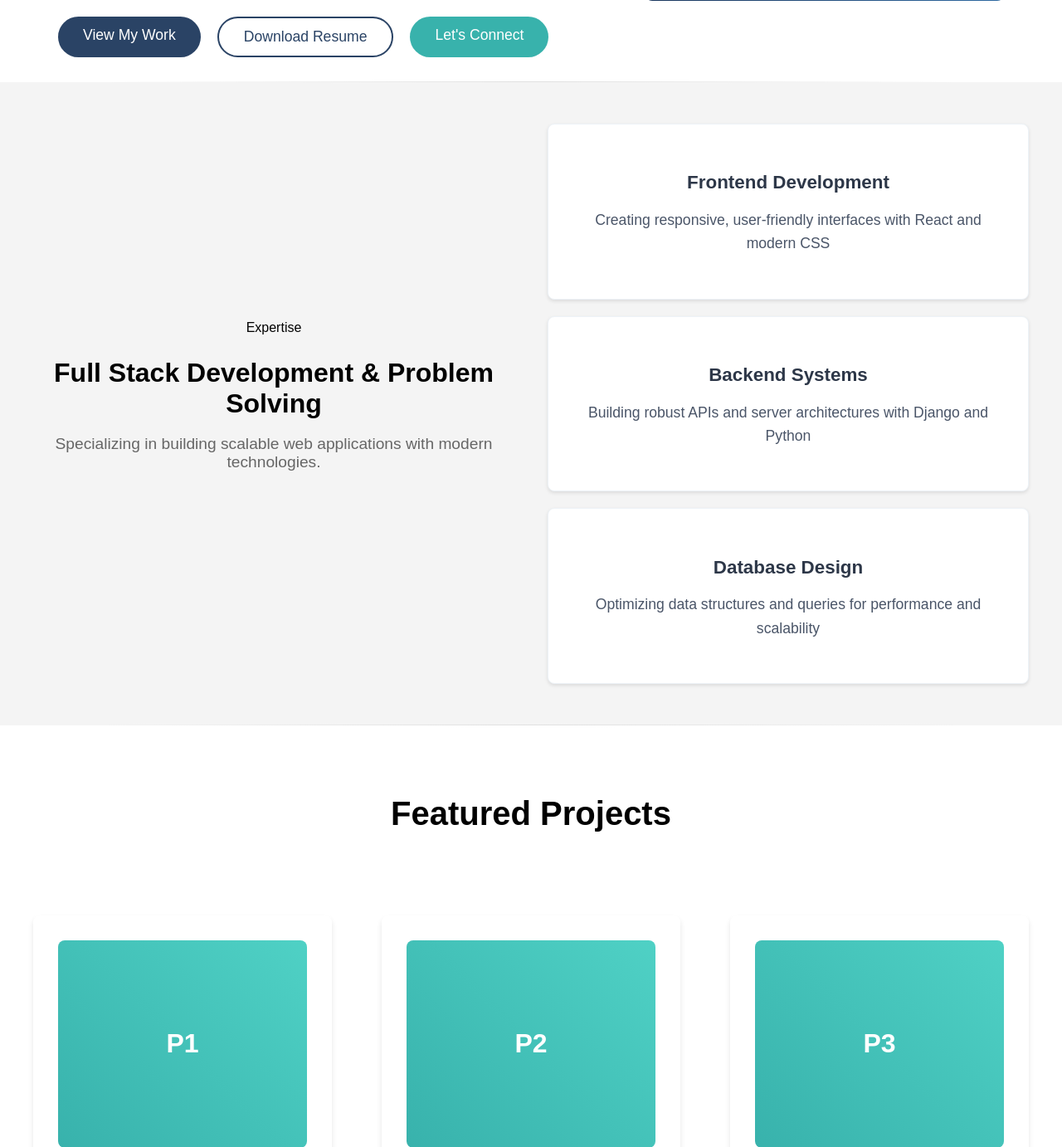
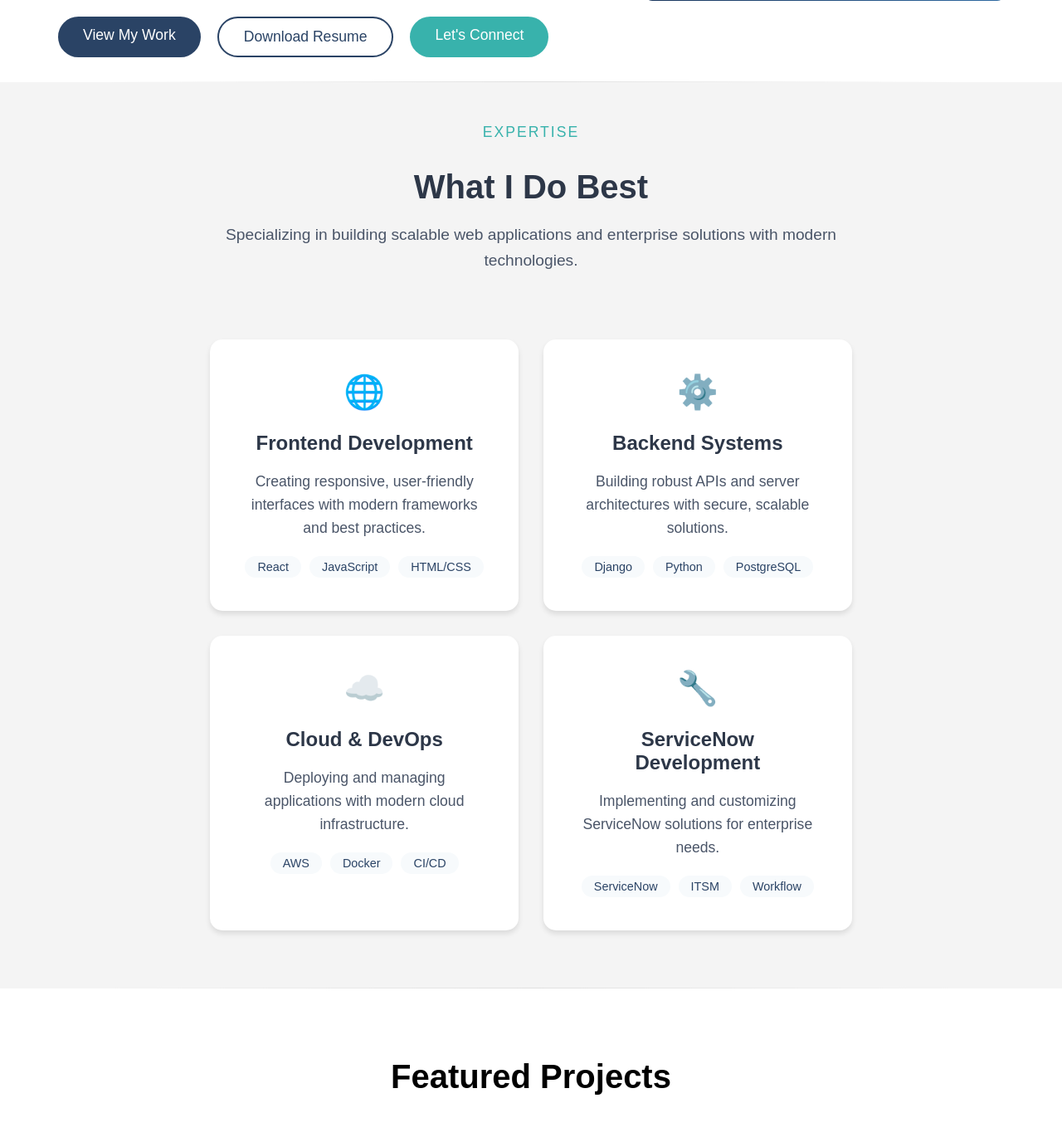
Before and after one commit to mlamin1/PersonalWebsite, a Django app: page / in a window 1280 px wide. Shown: the part 477-1859 px from the top of the page at 83% size. Run offline with Django 5.2, Linux system fonts and the light colour scheme.

Commit message:
Enhanced expertise section with modern design and skill tags

```diff
--- a/main/static/main/styles.css
+++ b/main/static/main/styles.css
@@ -326,35 +326,82 @@ nav {
 }
 
 .expertise-grid {
-    flex: 1;
-    display: flex;
-    flex-direction: column;
-    gap: 20px;
+    display: grid;
+    grid-template-columns: repeat(auto-fit, minmax(280px, 1fr));
+    gap: 30px;
+    padding: 20px;
 }
 
 .expertise-item {
     background-color: white;
-    padding: 35px;      /* More padding */
-    border-radius: 8px;
-    box-shadow: 0 2px 4px rgba(0,0,0,0.1);
-    transition: transform 0.3s ease;
-    border: 1px solid var(--background-dark);
+    padding: 40px;
+    border-radius: 15px;
+    box-shadow: 0 4px 6px rgba(0, 0, 0, 0.1);
+    transition: all 0.3s ease;
+    text-align: center;
+    position: relative;
+    overflow: hidden;
+}
+
+.expertise-item::before {
+    content: '';
+    position: absolute;
+    top: 0;
+    left: 0;
+    width: 100%;
+    height: 4px;
+    background: linear-gradient(to right, var(--primary-color), var(--secondary-color));
+    opacity: 0;
+    transition: opacity 0.3s ease;
 }
 
 .expertise-item:hover {
     transform: translateY(-5px);
+    box-shadow: 0 8px 12px rgba(0, 0, 0, 0.15);
+}
+
+.expertise-item:hover::before {
+    opacity: 1;
+}
+
+.expertise-icon {
+    font-size: 2.5em;
+    margin-bottom: 20px;
 }
 
 .expertise-item h3 {
     color: var(--text-primary);
+    font-size: 1.5em;
     margin-bottom: 15px;
-    font-size: 1.4em;   /* Larger titles */
 }
 
 .expertise-item p {
     color: var(--text-secondary);
     line-height: 1.6;
-    font-size: 1.1em;   /* Larger text */
+    margin-bottom: 20px;
+    font-size: 1.1em;
+}
+
+.expertise-item .skill-tags {
+    display: flex;
+    flex-wrap: wrap;
+    gap: 10px;
+    justify-content: center;
+}
+
+.expertise-item .skill-tags span {
+    background-color: var(--background-light);
+    color: var(--primary-color);
+    padding: 5px 15px;
+    border-radius: 20px;
+    font-size: 0.9em;
+    font-weight: 500;
+    transition: all 0.3s ease;
+}
+
+.expertise-item:hover .skill-tags span {
+    background-color: var(--primary-color);
+    color: white;
 }
 
 @media (max-width: 768px) {
@@ -367,6 +414,23 @@ nav {
     .hero-image,
     .expertise-grid {
         width: 100%;
+    }
+
+    .expertise-grid {
+        grid-template-columns: 1fr;
+        padding: 10px;
+    }
+
+    .expertise-item {
+        padding: 30px;
+    }
+
+    .section-header {
+        padding: 0 20px;
+    }
+
+    .section-header h2 {
+        font-size: 2em;
     }
 }
 
@@ -1414,3 +1478,32 @@ nav {
         text-align: center;
     }
 }
+
+/* Section Header Styles */
+.section-header {
+    text-align: center;
+    max-width: 800px;
+    margin: 0 auto 60px;
+}
+
+.section-header .subheading {
+    color: var(--secondary-color);
+    text-transform: uppercase;
+    font-size: 1.1em;
+    font-weight: 500;
+    letter-spacing: 2px;
+    margin-bottom: 15px;
+    display: block;
+}
+
+.section-header h2 {
+    font-size: 2.5em;
+    color: var(--text-primary);
+    margin-bottom: 20px;
+}
+
+.section-header .section-description {
+    font-size: 1.2em;
+    color: var(--text-secondary);
+    line-height: 1.6;
+}
--- a/main/templates/main/home.html
+++ b/main/templates/main/home.html
@@ -35,24 +35,50 @@
     <!-- About Section -->
     <section class="about-me section section-dark">
         <div class="container">
-            <div class="about-me-grid">
-                <div class="about-me-content">
+            <div class="section-header">
                 <span class="subheading">Expertise</span>
-                    <h2>Full Stack Development & Problem Solving</h2>
-                    <p>Specializing in building scalable web applications with modern technologies.</p>
+                <h2>What I Do Best</h2>
+                <p class="section-description">Specializing in building scalable web applications and enterprise solutions with modern technologies.</p>
             </div>
             <div class="expertise-grid">
                 <div class="expertise-item">
+                    <div class="expertise-icon">🌐</div>
                     <h3>Frontend Development</h3>
-                        <p>Creating responsive, user-friendly interfaces with React and modern CSS</p>
+                    <p>Creating responsive, user-friendly interfaces with modern frameworks and best practices.</p>
+                    <div class="skill-tags">
+                        <span>React</span>
+                        <span>JavaScript</span>
+                        <span>HTML/CSS</span>
+                    </div>
                 </div>
                 <div class="expertise-item">
+                    <div class="expertise-icon">⚙️</div>
                     <h3>Backend Systems</h3>
-                        <p>Building robust APIs and server architectures with Django and Python</p>
+                    <p>Building robust APIs and server architectures with secure, scalable solutions.</p>
+                    <div class="skill-tags">
+                        <span>Django</span>
+                        <span>Python</span>
+                        <span>PostgreSQL</span>
+                    </div>
                 </div>
                 <div class="expertise-item">
-                        <h3>Database Design</h3>
-                        <p>Optimizing data structures and queries for performance and scalability</p>
+                    <div class="expertise-icon">☁️</div>
+                    <h3>Cloud & DevOps</h3>
+                    <p>Deploying and managing applications with modern cloud infrastructure.</p>
+                    <div class="skill-tags">
+                        <span>AWS</span>
+                        <span>Docker</span>
+                        <span>CI/CD</span>
+                    </div>
+                </div>
+                <div class="expertise-item">
+                    <div class="expertise-icon">🔧</div>
+                    <h3>ServiceNow Development</h3>
+                    <p>Implementing and customizing ServiceNow solutions for enterprise needs.</p>
+                    <div class="skill-tags">
+                        <span>ServiceNow</span>
+                        <span>ITSM</span>
+                        <span>Workflow</span>
                     </div>
                 </div>
             </div>
```
Also changed, not shown: 1 other file. Lines whose indentation alone changed are shown as unchanged.
